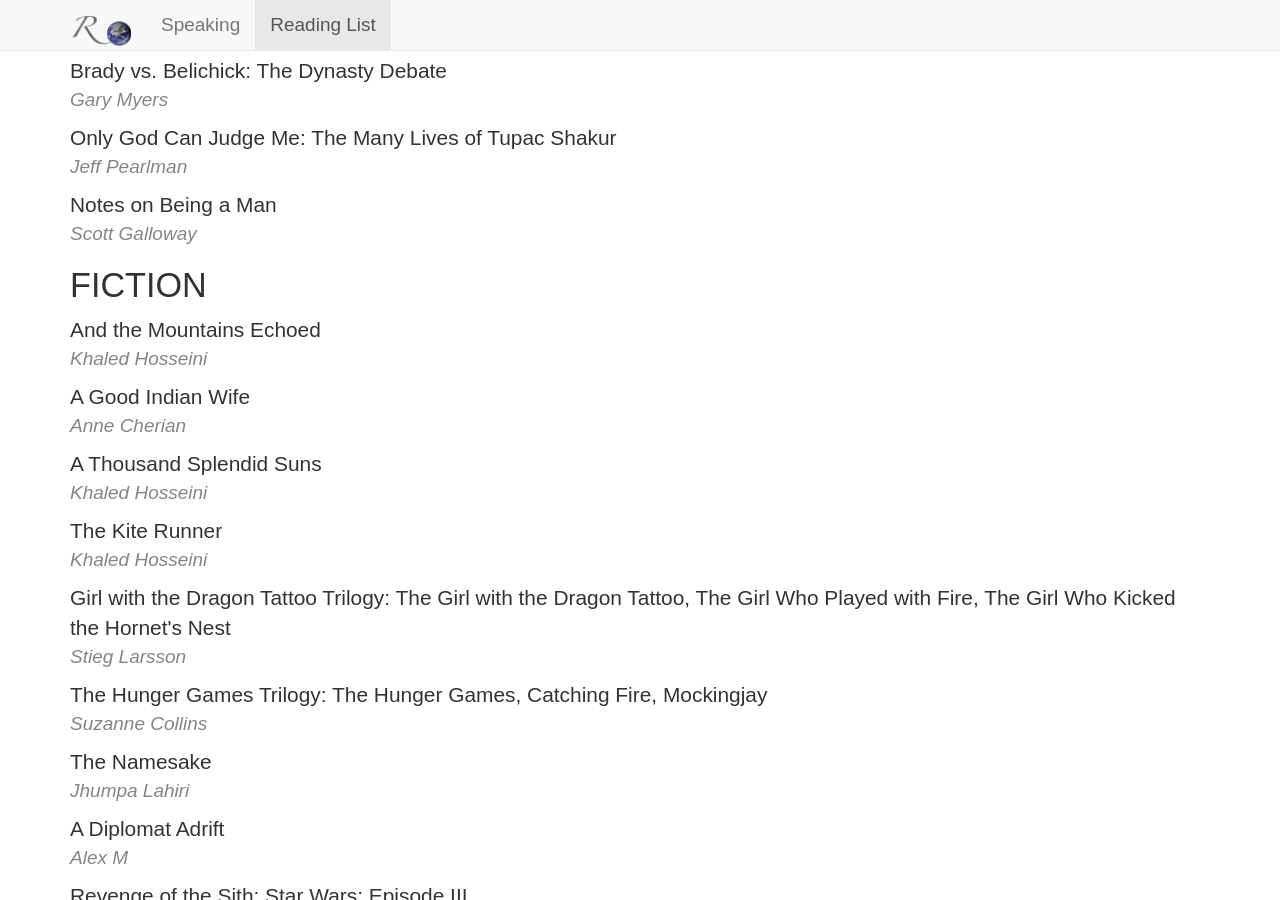
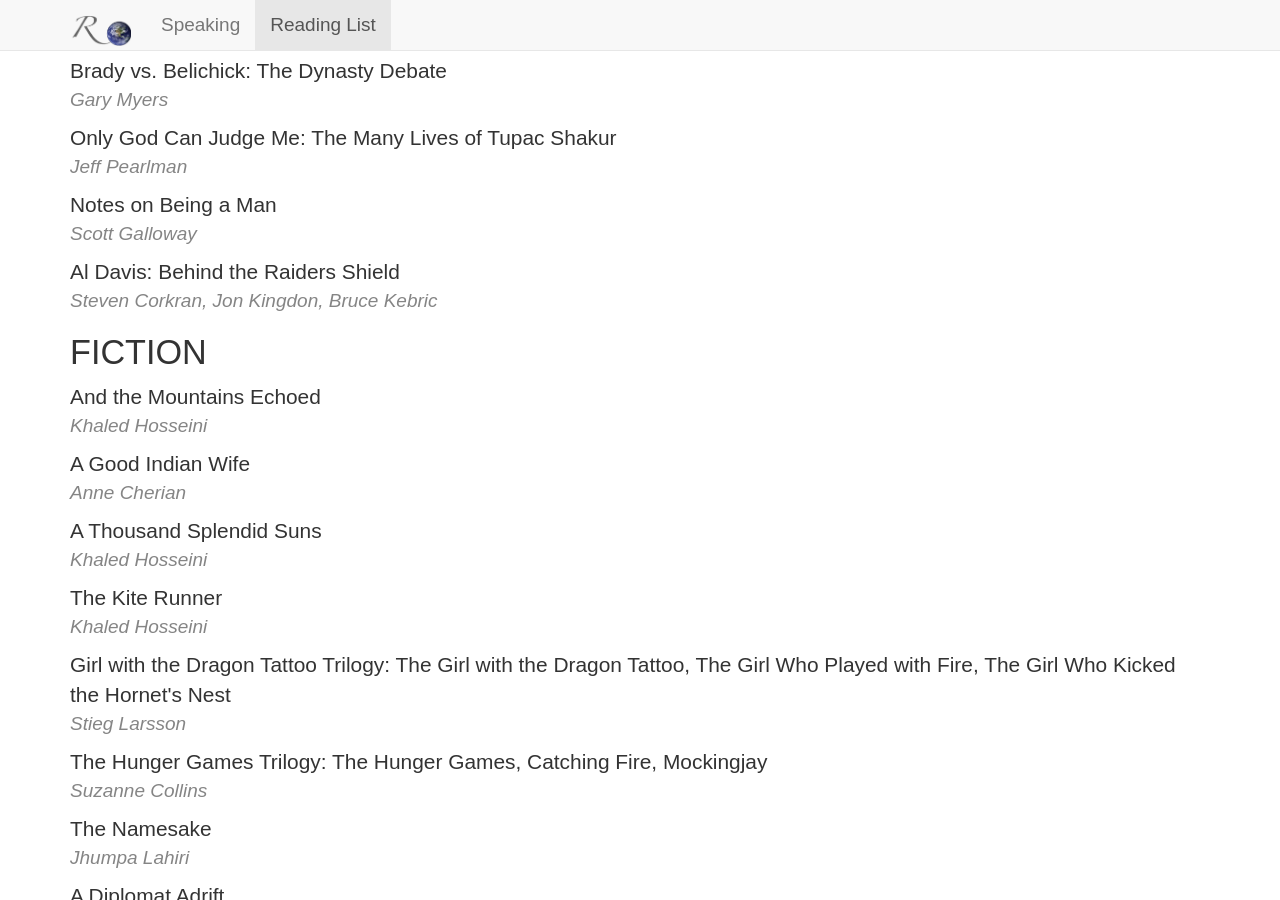
Before and after one commit to rovolution/rovolution.github.io, a Jekyll site: the page built from reading-list/index.html, in a window 1280 px wide and 900 px high, scrolled down 8586 px. Built offline with Jekyll 4.4.1, drawn with Linux system fonts in a browser that asks for light colours; nearby versions of some CDN libraries.

Commit message:
Update index.html

```diff
--- a/reading-list/index.html
+++ b/reading-list/index.html
@@ -525,6 +525,10 @@ title: "Reading List"
 			<div class='book-list-title'>Notes on Being a Man</div>
 			<div class='book-list-author'>Scott Galloway</div>
 		</li>
+		<li class='book-list-entry'>
+			<div class='book-list-title'>Al Davis: Behind the Raiders Shield</div>
+			<div class='book-list-author'>Steven Corkran, Jon Kingdon, Bruce Kebric</div>
+		</li>
 	</ul>
 	<h3 class="book-list-category">FICTION</h3>
 	<ul class='book-list'>
```
